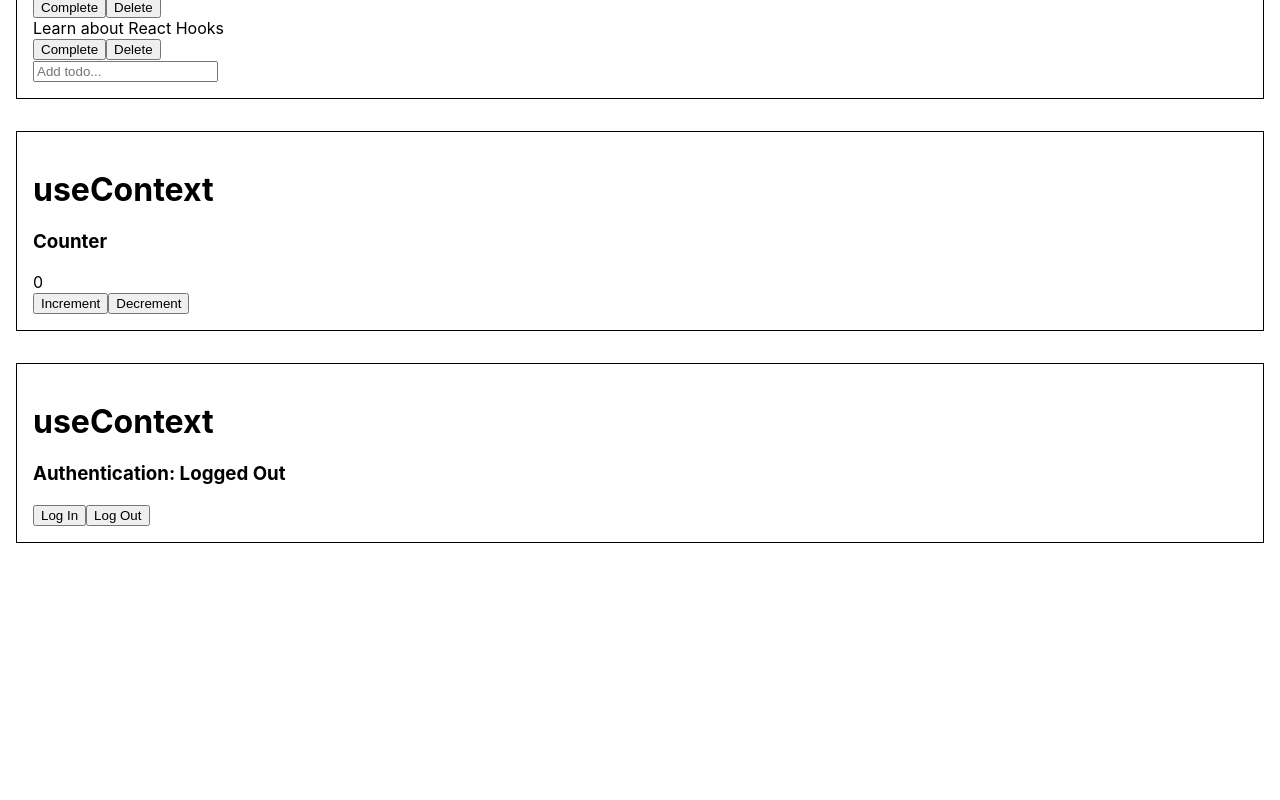
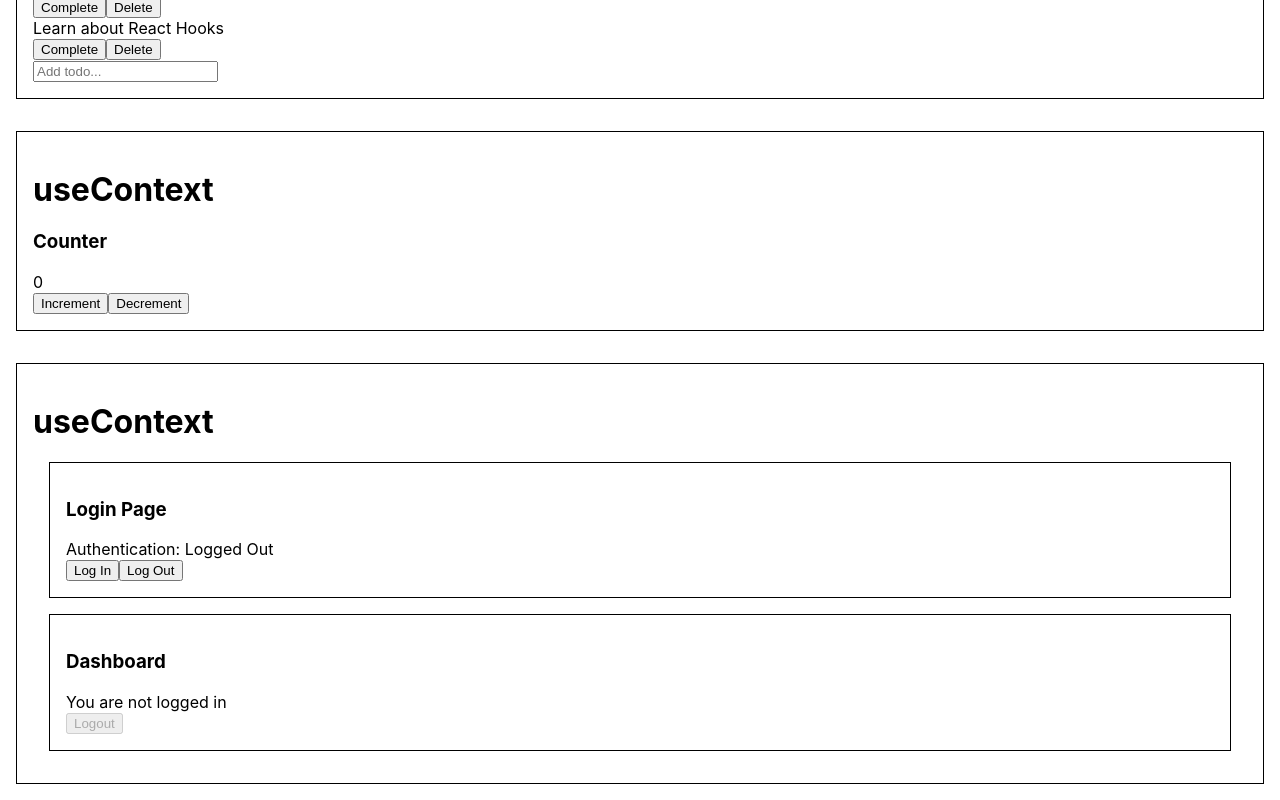
Before and after one commit to vpvnguyen/react-hooks-reference, a React (Create React App) app: page / in a window 1280 px wide. Shown: the part 542-1342 px from the top of the page. Before the commit the page ends 1101 px from the top, so only its background shows below. Built offline with nearby package versions, Linux system fonts and the light colour scheme.

Commit message:
WIP: figuring out how to share context between separate components

```diff
--- a/src/App.js
+++ b/src/App.js
@@ -13,6 +13,7 @@ import {
   LoginState,
   LoginButtons,
 } from "./components/useContext/VNguyen/Login";
+import Dashboard from "./components/useContext/VNguyen/Dashboard";
 
 const style = {
   root: {
@@ -50,9 +51,19 @@ function App() {
       </div>
 
       <div style={style.container}>
+        <h1>useContext</h1>
+
         <AuthenticationProvider>
-          <LoginState />
-          <LoginButtons />
+          <div style={style.container}>
+            <h3>Login Page</h3>
+            <LoginState />
+            <LoginButtons />
+          </div>
+
+          <div style={style.container}>
+            <h3>Dashboard</h3>
+            <Dashboard />
+          </div>
         </AuthenticationProvider>
       </div>
     </div>
--- /dev/null
+++ b/src/components/UseContext/VNguyen/Dashboard.js
@@ -0,0 +1,48 @@
+import React, { useContext } from "react";
+import {
+  AuthenticationStateContext,
+  useAuthenticationDispatch,
+  useAuthenticationState,
+} from "./context/AuthenticationContext";
+
+const DashboardAuthenticationState = () => {
+  //   const authentication = useContext(AuthenticationStateContext);
+  const authentication = useAuthenticationState();
+
+  return (
+    <>
+      {authentication ? (
+        <div>Dashboard State</div>
+      ) : (
+        <div>You are not logged in</div>
+      )}
+    </>
+  );
+};
+
+const DashboardAuthenticationButtons = () => {
+  //   const authentication = useContext(AuthenticationStateContext);
+  const authentication = useAuthenticationState();
+
+  const dispatch = useAuthenticationDispatch();
+  return (
+    <>
+      {authentication ? (
+        <button onClick={dispatch({ type: "logout" })}>Logout</button>
+      ) : (
+        <button disabled={true}>Logout</button>
+      )}
+    </>
+  );
+};
+
+const Dashboard = () => {
+  return (
+    <>
+      <DashboardAuthenticationState />
+      <DashboardAuthenticationButtons />
+    </>
+  );
+};
+
+export default Dashboard;
--- a/src/components/UseContext/VNguyen/Login.js
+++ b/src/components/UseContext/VNguyen/Login.js
@@ -1,8 +1,8 @@
-import React from "react";
-import { useContext } from "react";
+import React, { useContext } from "react";
 import {
   AuthenticationStateContext,
   useAuthenticationDispatch,
+  useAuthenticationState,
 } from "./context/AuthenticationContext";
 
 export const LoginButtons = () => {
@@ -16,11 +16,10 @@ export const LoginButtons = () => {
 };
 
 export const LoginState = () => {
-  const authentication = useContext(AuthenticationStateContext);
+  const authentication = useAuthenticationState();
   return (
     <>
-      <h1>useContext</h1>
-      <h3>Authentication: {authentication ? "Logged In" : "Logged Out"}</h3>
+      <div>Authentication: {authentication ? "Logged In" : "Logged Out"}</div>
     </>
   );
 };
```
